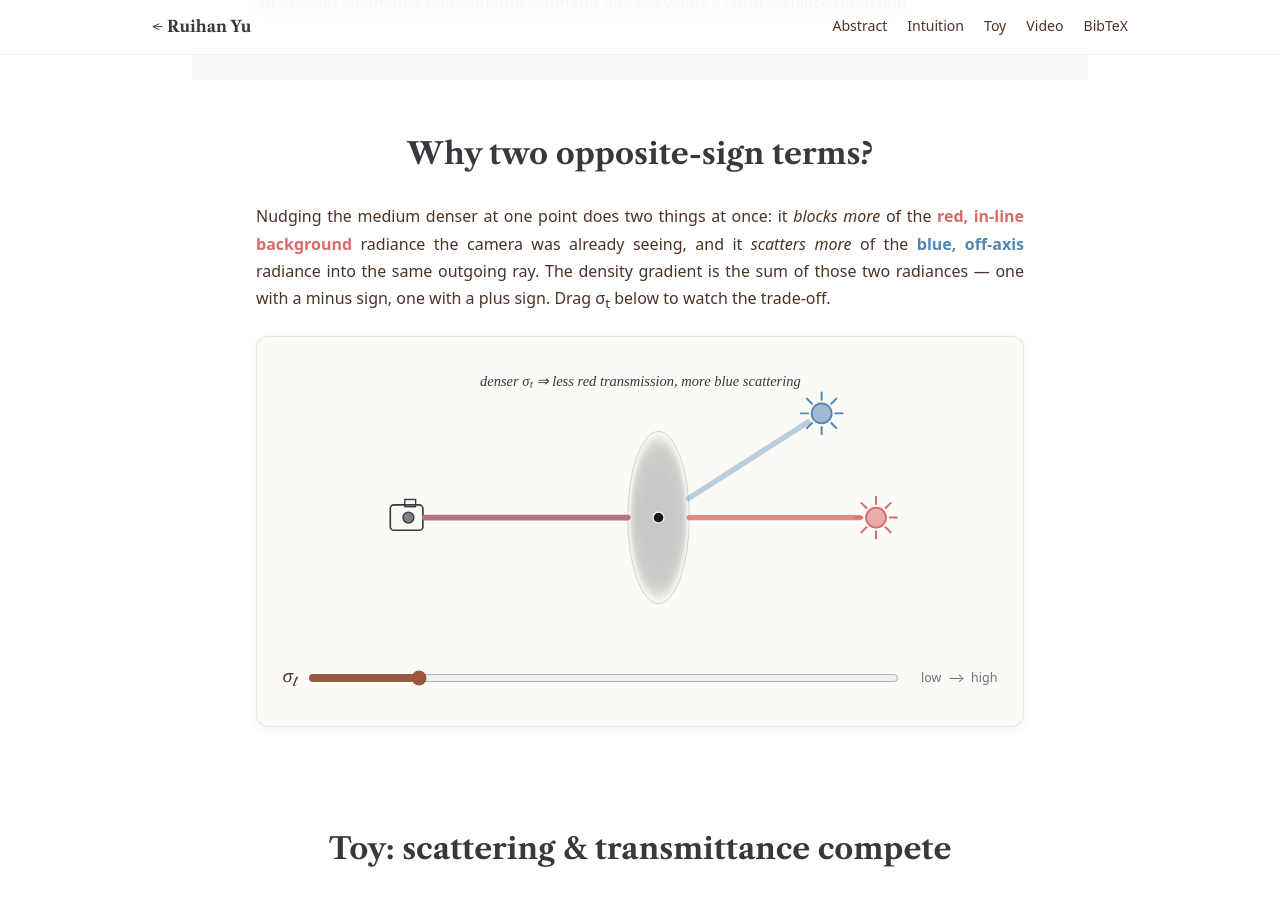
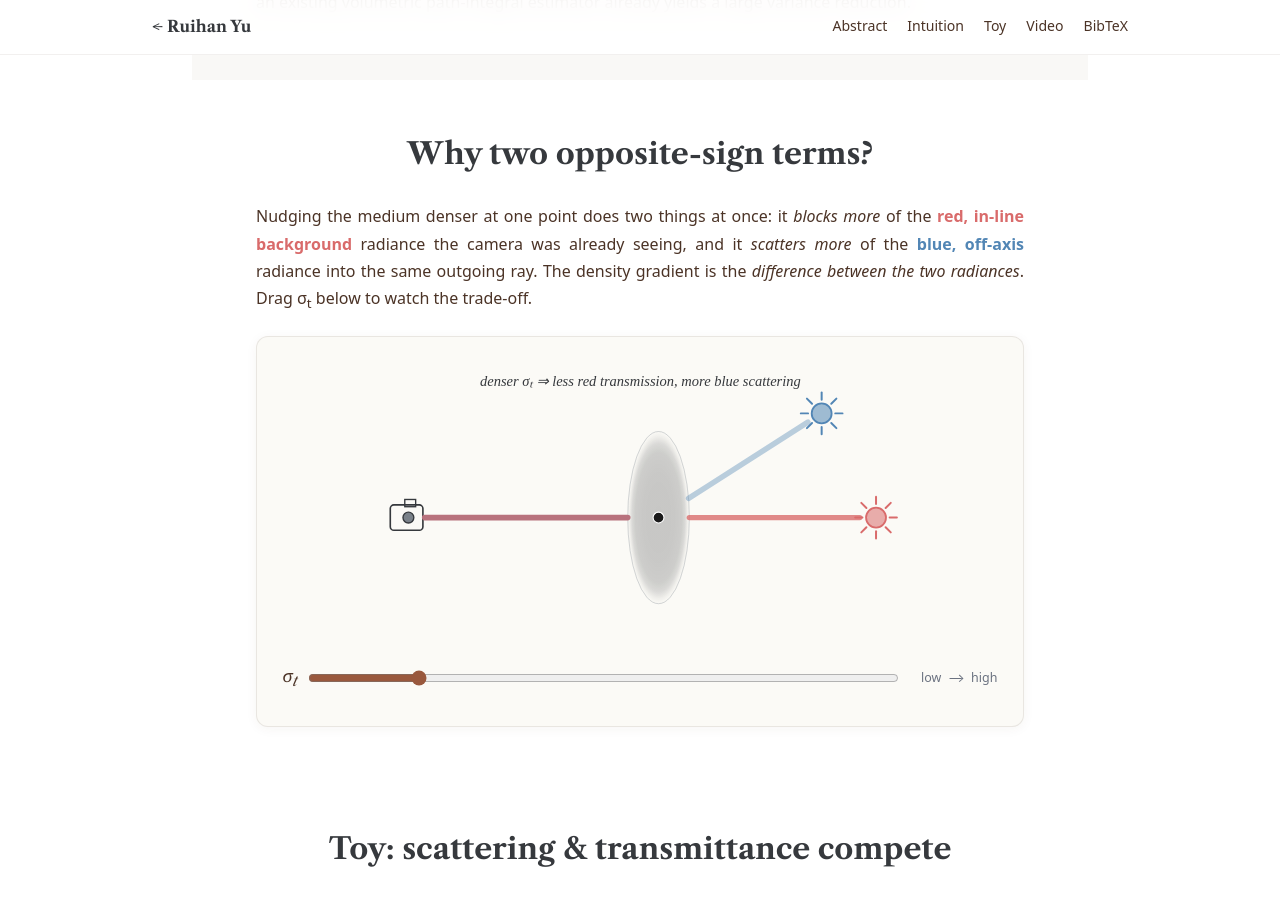
Before and after one commit to AuroraRyan0301/AuroraRyan0301.github.io, a Jekyll site: the page built from samplematching/index.html, in a window 1280 px wide and 900 px high, scrolled down 1418 px. Built offline with Jekyll 4.4.1, drawn with Linux system fonts in a browser that asks for light colours.

Commit message:
Intuition prose: 'sum of two signed radiances' -> 'difference between the two radiances'

```diff
--- a/samplematching/index.html
+++ b/samplematching/index.html
@@ -202,8 +202,8 @@ sitemap: false
           in-line background</strong> radiance the camera was already seeing,
           and it <em>scatters more</em> of the
           <strong style="color:#5286b5;">blue, off-axis</strong> radiance into
-          the same outgoing ray. The density gradient is the sum of those two
-          radiances &mdash; one with a minus sign, one with a plus sign. Drag
+          the same outgoing ray. The density gradient is the
+          <em>difference between the two radiances</em>. Drag
           σ<sub>t</sub> below to watch the trade-off.
         </p>
       </div>
```
